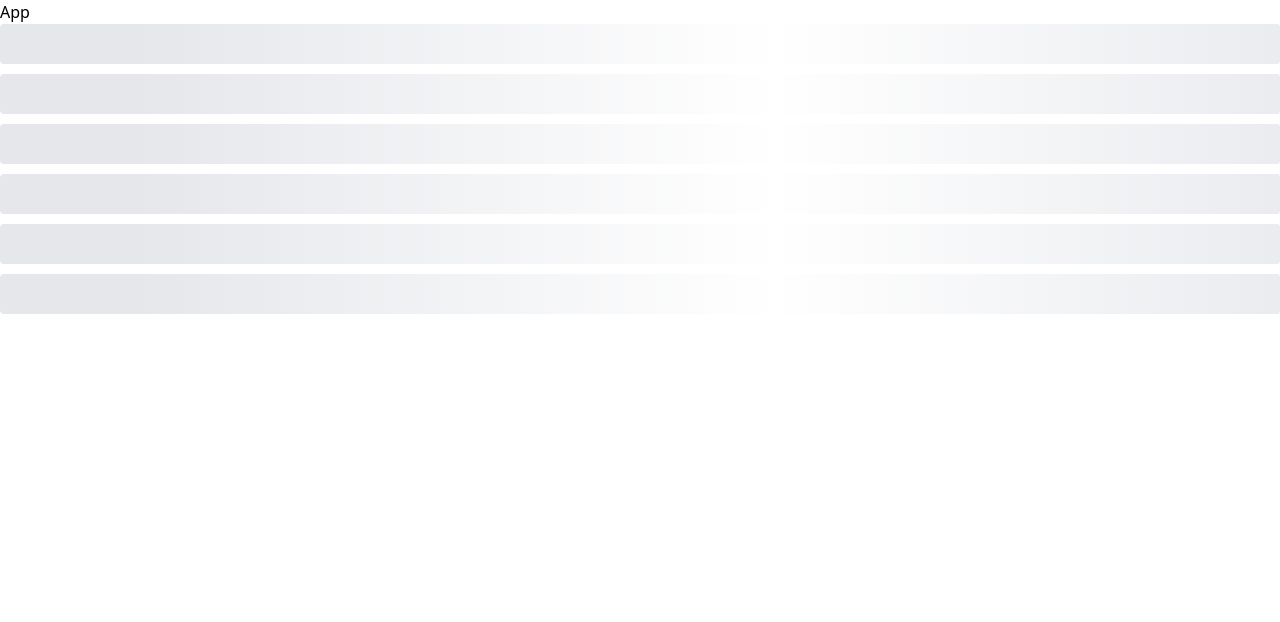
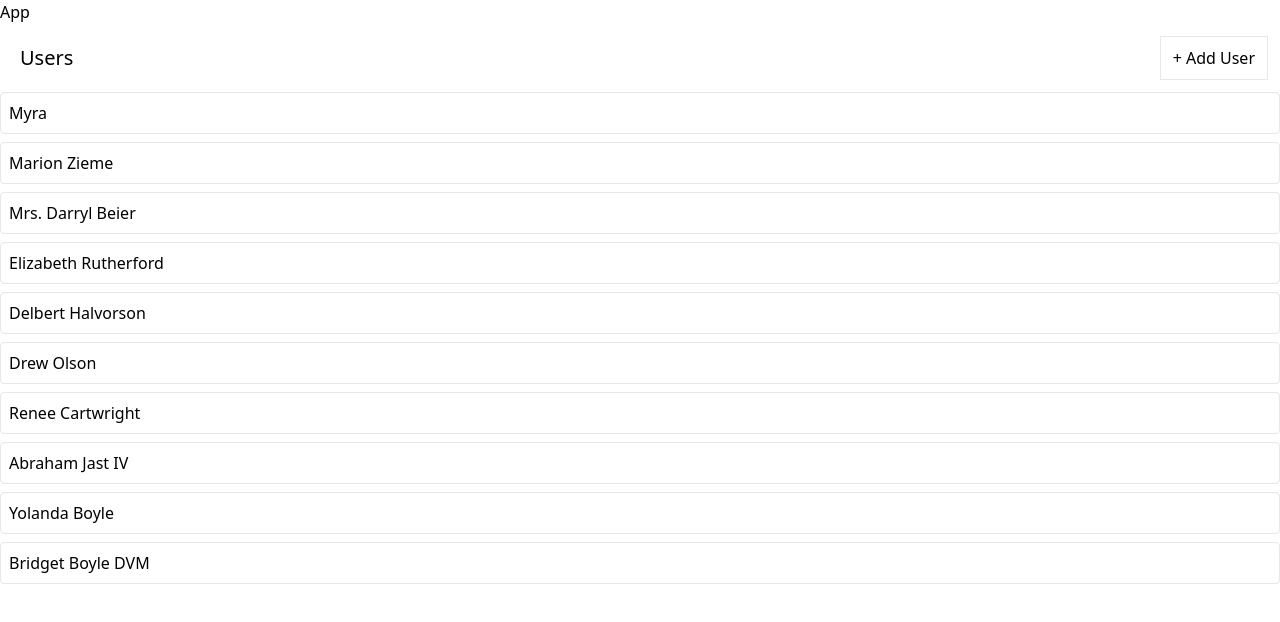
Before and after one commit to kuladeepperumalla/photo-albums-app, a React (Create React App) app: page / in a window 1280 px wide. Shown: the top 622 px of the page. Built offline with nearby package versions, Linux system fonts and the light colour scheme; data requests are answered from the project's data file.

Commit message:
commit #9

```diff
--- a/db.json
+++ b/db.json
@@ -3,8 +3,43 @@
     {
       "id": 1,
       "name": "Myra"
+    },
+    {
+      "name": "Marion Zieme",
+      "id": 2
+    },
+    {
+      "name": "Mrs. Darryl Beier",
+      "id": 3
+    },
+    {
+      "name": "Elizabeth Rutherford",
+      "id": 4
+    },
+    {
+      "name": "Delbert Halvorson",
+      "id": 5
+    },
+    {
+      "name": "Drew Olson",
+      "id": 6
+    },
+    {
+      "name": "Renee Cartwright",
+      "id": 7
+    },
+    {
+      "name": "Abraham Jast IV",
+      "id": 8
+    },
+    {
+      "name": "Yolanda Boyle",
+      "id": 9
+    },
+    {
+      "name": "Bridget Boyle DVM",
+      "id": 10
     }
-
   ],
   "albums": [],
   "photos": []
--- a/src/components/UsersList.js
+++ b/src/components/UsersList.js
@@ -1,28 +1,15 @@
-import { useCallback, useEffect, useState } from "react";
-import { useDispatch, useSelector } from "react-redux";
+import {useEffect} from "react";
+import {useSelector } from "react-redux";
 import { addUser, fetchUsers } from "../store";
 import Button from './Button'
 import Skeleton from "./Skeleton";
+import { useThunk } from "../hooks/use-thunk";
 
-function useThunk(thunk){
-  const [isLoading, setIsLoading] = useState(false);
-  const [error, setError] = useState(null);
-  const dispatch = useDispatch();
 
-  const runThunk = useCallback(() => {
-    setIsLoading(true);
-    dispatch(thunk())
-    .unwrap()
-    .catch((err) => setError(err))
-    .finally(() => setIsLoading(true))
-  }, [dispatch, thunk]);
-
-  return [runThunk, isLoading, error]
-}
 
 function UsersList() {
   const [doFetchUsers, isLoadingUsers, loadingUsersError] = useThunk(fetchUsers)
-  const dispatch = useDispatch();
+  const [doCreateUser, isCreateingUser, creatingUserError] = useThunk(addUser)
   const { data } = useSelector((state) => {
     return state.users;
   });
@@ -32,7 +19,7 @@ function UsersList() {
   }, [doFetchUsers]);
 
   const handleUserAdd = () => {
-    dispatch(addUser())
+    doCreateUser()
   }
 
   if (isLoadingUsers) {
@@ -54,7 +41,13 @@ function UsersList() {
     <div>
       <div className="flex flex-row justify-between m-3">
           <h1 className="m-2 text-xl">Users</h1>
-          <Button onClick={handleUserAdd}>+ Add User</Button>
+          {
+            isCreateingUser ? (
+              'Creating user...'
+            ) : (
+              <Button onClick={handleUserAdd}>+ Add User</Button>
+            )}
+            { creatingUserError && 'error!!'}
       </div>
       {renderedUsers}
     </div>
--- /dev/null
+++ b/src/hooks/use-thunk.js
@@ -0,0 +1,18 @@
+import { useState , useCallback } from "react";
+import { useDispatch } from "react-redux";
+
+ export function useThunk(thunk) {
+  const [isLoading, setIsLoading] = useState(false);
+  const [error, setError] = useState(null);
+  const dispatch = useDispatch();
+
+  const runThunk = useCallback(() => {
+    setIsLoading(true);
+    dispatch(thunk())
+      .unwrap()
+      .catch((err) => setError(err))
+      .finally(() => setIsLoading(false));
+  }, [dispatch, thunk]);
+
+  return [runThunk, isLoading, error];
+}
--- a/src/store/thunks/addUser.js
+++ b/src/store/thunks/addUser.js
@@ -3,7 +3,7 @@ import axios from "axios";
 import { faker } from "@faker-js/faker";
 
 const addUser = createAsyncThunk('users/add', async () => {
-    const response = await axios.post('http://localhost:3005/users', {
+    const response = await axios.post('ttp://localhost:3005/users', {
         name: faker.name.fullName()
     });
     return response.data
```
